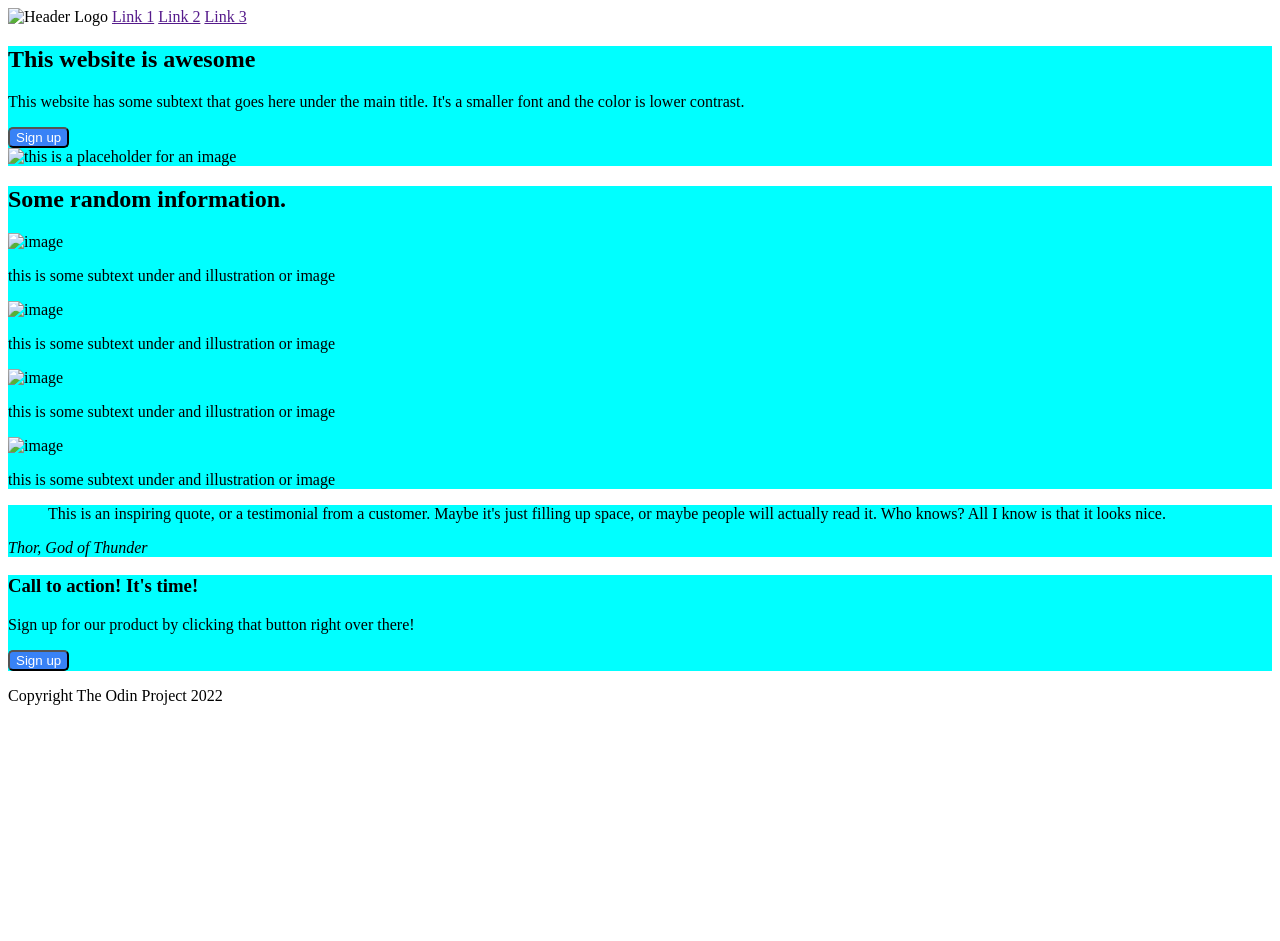
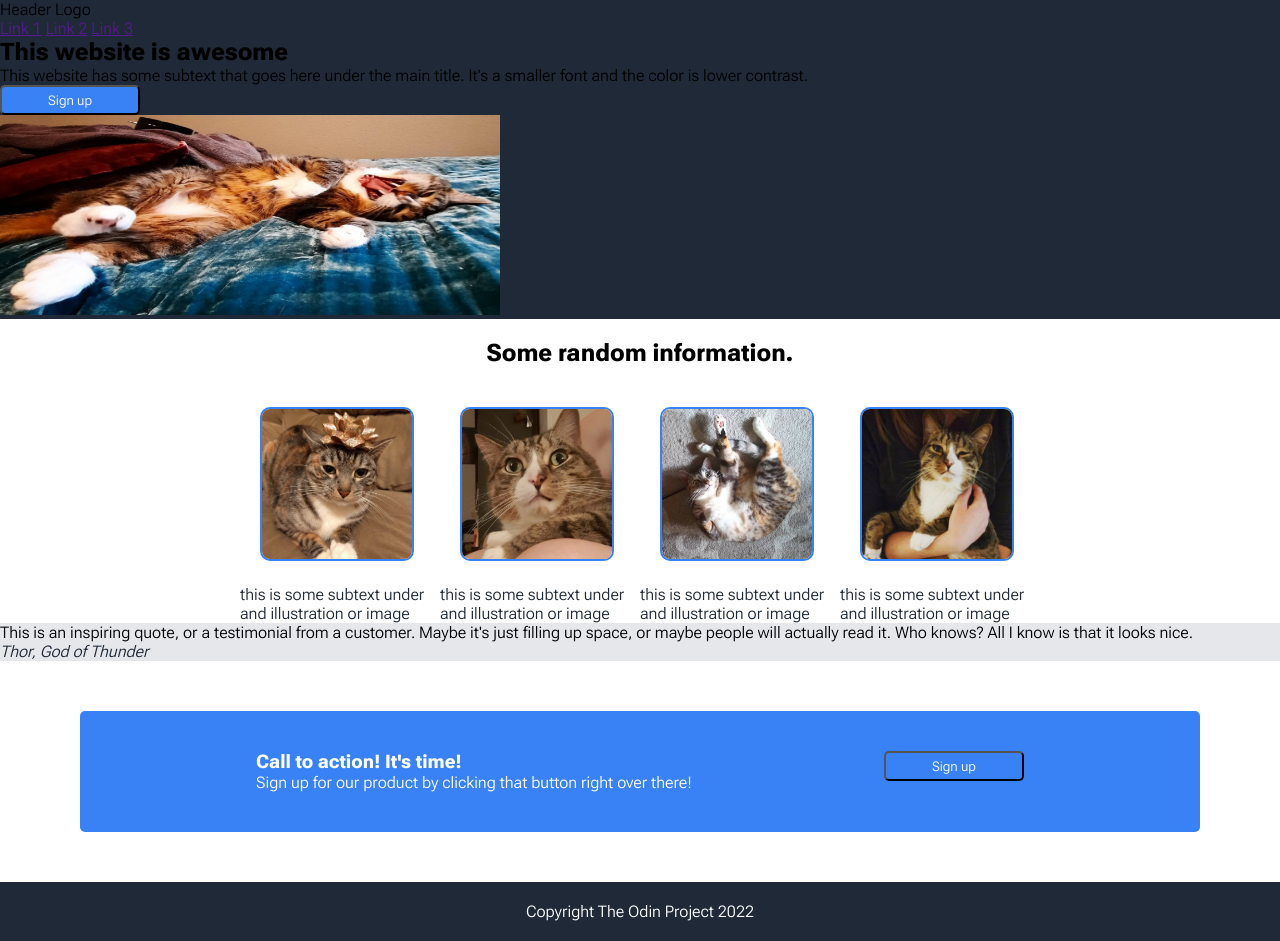
Before and after one commit to aheiser2/Landing-Page, a plain HTML site: page index.html in a window 1280 px wide. Before the commit the page ends 800 px from the top, so only its background shows below. Drawn offline with Linux system fonts and the light colour scheme.

Commit message:
fix info section's images and heading and layout, and footer and signup sections colors and layout

```diff
--- a/index.css
+++ b/index.css
@@ -1,9 +1,112 @@
-div {
-    background-color: aqua;
+
+@import url('https://fonts.googleapis.com/css2?family=Roboto+Flex:opsz,wght@8..144,300;8..144,800&display=swap');
+
+
+* {
+    margin: 0;
+    font-family: 'Roboto Flex', sans-serif;
 }
 
 button {
     background-color: #3882f6;
     color: white;
+    height: 30px;
+    width: 140px;
     border-radius: 5px;
 }
+
+nav {
+    background-color: #1F2937;
+}
+
+nav p {
+    font: 24px #F9FAF8
+}
+
+nav a {
+    font: 18px #E5E7EB
+}
+
+#header {
+    background-color: #1F2937;
+}
+
+h1 {
+    font: 48px 800 #F9FAF8;
+}
+
+#header p {
+    font: 18px #E5E7EB
+}
+
+#top-image {
+    width: 500px;
+    height: 200px;
+
+}
+
+#information-div {
+    display: block;
+    justify-content: center;
+}
+
+h2 {
+    font: 36px 800 #1f2937;
+    text-align: center;
+    padding: 20px
+}
+
+#pictures-div {
+    margin: auto;
+    width: 800px;
+    display: flex;
+    justify-content: space-between
+}
+
+.pic-div {
+    color: #1F2937;
+}
+.info-image {
+    height: 150px;
+    width: 150px;
+    border: 2px solid #3882F6 ;
+    border-radius: 10px;
+    margin: 20px
+}
+
+#quote-div {
+    background-color: #E5E7EB;
+}
+
+blockquote {
+    font: 36px light italic #1F2937
+
+}
+
+cite {
+    color: #1F2937
+}
+
+#signup-div{
+    background-color: white;
+    display: flex;
+    justify-content: center;
+}
+
+#second-signup-div {
+    width: 75vw;
+    margin: 50px;
+    padding: 40px 80px;
+    background-color: #3882F6;
+    color: white;
+    border-radius: 5px;
+    display: flex;
+    justify-content: space-around;
+}
+
+footer {
+    background-color: #1F2937;
+    color: white;
+    text-align: center;
+    padding: 20px;
+}
--- a/index.html
+++ b/index.html
@@ -6,10 +6,14 @@
     <meta name="viewport" content="width=device-width, initial-scale=1.0">
     <title>Document</title>
     <link rel="stylesheet" href="index.css">
+
+    <!-- <style>
+        @import url('https://fonts.googleapis.com/css2?family=Roboto+Flex:opsz,wght@8..144,300;8..144,800&display=swap');
+        </style>  -->
 </head>
 <body>
     <nav>
-        <img src="" alt="Header Logo">
+        <p>Header Logo</p>
         <a href="">Link 1</a>
         <a href="">Link 2</a>
         <a href="">Link 3</a>
@@ -23,25 +27,27 @@
             </p>
             <button>Sign up</button>
         </aside>
-        <img src="" alt="this is a placeholder for an image">
+        <img id="top-image" src="Corncob-4.jpg" alt="this is a placeholder for an image">
     </div>
     <div id="information-div">
         <h2>Some random information.</h2>
-        <div>
-            <img src="" alt="image">
+        <div id="pictures-div">
+        <div class="pic-div">
+            <img class="info-image" src="Quinn.jpg" alt="image">
             <p>this is some subtext under and illustration or image</p>
         </div>
-        <div>
-            <img src="" alt="image">
+        <div class="pic-div">
+            <img class="info-image" src="Corncob-1.jpg" alt="image">
             <p>this is some subtext under and illustration or image</p>
         </div>
-        <div>
-            <img src="" alt="image">
+        <div class="pic-div">
+            <img class="info-image" src="Quinn-2.jpg" alt="image">
             <p>this is some subtext under and illustration or image</p>
         </div>
-        <div>
-            <img src="" alt="image">
+        <div class="pic-div">
+            <img class="info-image" src="Corncob-3.jpg" alt="image">
             <p>this is some subtext under and illustration or image</p>
+        </div>
         </div>
     </div>
     <div id="quote-div">
@@ -53,11 +59,13 @@
         <cite>Thor, God of Thunder</cite>
     </div>
     <div id="signup-div">
-        <div>
+        <div id="second-signup-div">
+            <div>
             <h3>
                 Call to action! It's time!
             </h3>
             <p>Sign up for our product by clicking that button right over there!</p>
+            </div>
             <button>Sign up</button>
         </div>
 
```
Also changed, not shown: Corncob-1.jpg (added), Corncob-2.jpg (added), Corncob-3.jpg (added), Corncob-4.jpg (added), Quinn-2.jpg (added), Quinn.jpg (added).
